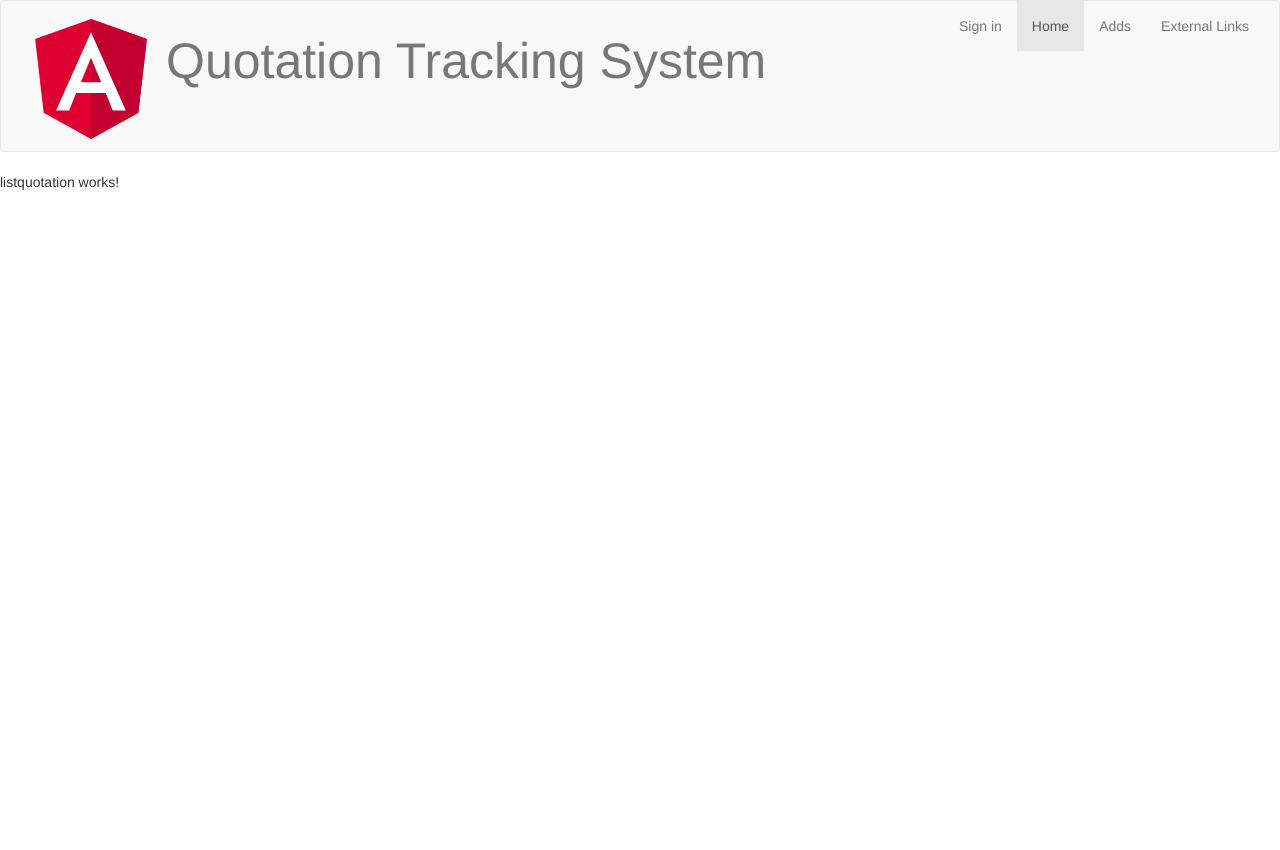
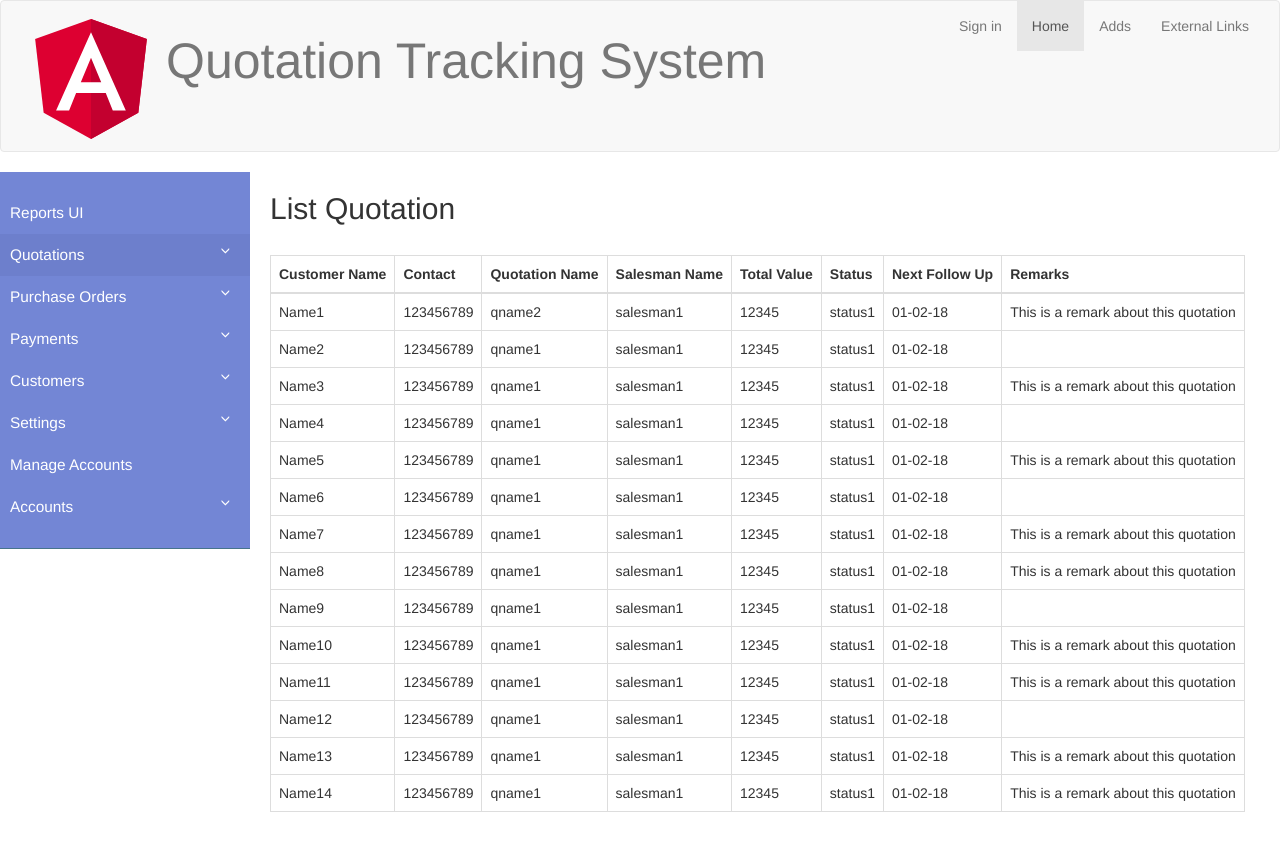
Before and after one commit to mekirankg/QTS_CLI, an Angular app: page /listquotation in a window 1280 px wide. Shown: the top 850 px of the page. Before the commit the page ends 800 px from the top, so only its background shows below. Built offline with nearby package versions, Linux system fonts and the light colour scheme; sample sign-in values are in the browser's storage.

Commit message:
listquotation updated

```diff
--- a/src/app/app.module.ts
+++ b/src/app/app.module.ts
@@ -40,11 +40,11 @@ import { RegisterComponent } from './register/index';
     HttpClientModule,
     RouterModule.forRoot(
       [
-        { path:'createquotation',component:CreatequotationComponent },
-        { path:'listquotation',component:ListquotationComponent },
+        { path:'createquotation',component:CreatequotationComponent , canActivate: [AuthGuard] },
+        { path:'listquotation',component:ListquotationComponent , canActivate: [AuthGuard] },
         { path:'welcome',component:WelcomeComponent },
         {path:'login',component:LoginComponent},
-        { path: '', component: HomeComponent, canActivate: [AuthGuard] },
+        { path: 'homec', component: HomeComponent, canActivate: [AuthGuard] },
         { path: 'register', component: RegisterComponent },
         { path:'',component:WelcomeComponent,pathMatch:'full' },
         { path:'**',component:WelcomeComponent ,pathMatch:'full'}
--- a/src/app/login/login.component.ts
+++ b/src/app/login/login.component.ts
@@ -23,7 +23,7 @@ export class LoginComponent implements OnInit {
       this.authenticationService.logout();
 
       // get return url from route parameters or default to '/'
-      this.returnUrl = this.route.snapshot.queryParams['returnUrl'] || '/';
+      this.returnUrl = this.route.snapshot.queryParams['returnUrl'] || '/listquotation';
   }
 
   login() {
--- a/src/app/quotation/createquotation.component.html
+++ b/src/app/quotation/createquotation.component.html
@@ -175,7 +175,7 @@
                 </label>
               </div>
             </div> -->
-            <button type="submit" class="btn btn-primary">Sign in</button>
+            <button type="submit" class="btn btn-primary">Create</button>
           </form>
 
                </div>
--- a/src/app/quotation/listquotation.component.css
+++ b/src/app/quotation/listquotation.component.css
@@ -0,0 +1,176 @@
+/*
+    DEMO STYLE
+*/
+@import "https://fonts.googleapis.com/css?family=Poppins:300,400,500,600,700";
+
+
+body {
+    font-family: 'Poppins', sans-serif;
+    background: #fafafa;
+}
+
+p {
+    font-family: 'Poppins', sans-serif;
+    font-size: 1.1em;
+    font-weight: 300;
+    line-height: 1.7em;
+    color: #999;
+}
+
+a, a:hover, a:focus {
+    color: inherit;
+    text-decoration: none;
+    transition: all 0.3s;
+}
+
+.navbar {
+    padding: 15px 10px;
+    background: #fff;
+    border: none;
+    border-radius: 0;
+    margin-bottom: 40px;
+    box-shadow: 1px 1px 3px rgba(0, 0, 0, 0.1);
+}
+
+.navbar-btn {
+    box-shadow: none;
+    outline: none !important;
+    border: none;
+}
+
+.line {
+    width: 100%;
+    height: 1px;
+    border-bottom: 1px dashed #ddd;
+    margin: 40px 0;
+}
+
+/* ---------------------------------------------------
+    SIDEBAR STYLE
+----------------------------------------------------- */
+.wrapper {
+    display: flex;
+    align-items: stretch;
+}
+
+#sidebar {
+    min-width: 250px;
+    max-width: 250px;
+    background: #7386D5;
+    color: #fff;
+    transition: all 0.3s;
+}
+
+#sidebar.active {
+    margin-left: -250px;
+}
+
+#sidebar .sidebar-header {
+    padding: 20px;
+    background: #6d7fcc;
+}
+
+#sidebar ul.components {
+    padding: 20px 0;
+    border-bottom: 1px solid #47748b;
+}
+
+#sidebar ul p {
+    color: #fff;
+    padding: 10px;
+}
+
+#sidebar ul li a {
+    padding: 10px;
+    font-size: 1.1em;
+    display: block;
+}
+#sidebar ul li a:hover {
+    color: #7386D5;
+    background: #fff;
+}
+
+#sidebar ul li.active > a, a[aria-expanded="true"] {
+    color: #fff;
+    background: #6d7fcc;
+}
+
+
+a[data-toggle="collapse"] {
+    position: relative;
+}
+
+a[aria-expanded="false"]::before, a[aria-expanded="true"]::before {
+    content: '\e259';
+    display: block;
+    position: absolute;
+    right: 20px;
+    font-family: 'Glyphicons Halflings';
+    font-size: 0.6em;
+}
+a[aria-expanded="true"]::before {
+    content: '\e260';
+}
+
+
+ul ul a {
+    font-size: 0.9em !important;
+    padding-left: 30px !important;
+    background: #6d7fcc;
+}
+
+ul.CTAs {
+    padding: 20px;
+}
+
+ul.CTAs a {
+    text-align: center;
+    font-size: 0.9em !important;
+    display: block;
+    border-radius: 5px;
+    margin-bottom: 5px;
+}
+
+a.download {
+    background: #fff;
+    color: #7386D5;
+}
+
+a.article, a.article:hover {
+    background: #6d7fcc !important;
+    color: #fff !important;
+}
+
+
+
+/* ---------------------------------------------------
+    CONTENT STYLE
+----------------------------------------------------- */
+#content {
+    padding: 20px;
+    min-height: 100vh;
+    transition: all 0.3s;
+}
+
+/* ---------------------------------------------------
+    MEDIAQUERIES
+----------------------------------------------------- */
+@media (max-width: 768px) {
+    #sidebar {
+        margin-left: -250px;
+    }
+    #sidebar.active {
+        margin-left: 0;
+    }
+    #sidebarCollapse span {
+        display: none;
+    }
+}
+
+.createcontent{
+    padding-top: 0px !important;
+}
+
+.listcontenttable{
+    padding-top: 0px !important;
+}
--- a/src/app/quotation/listquotation.component.html
+++ b/src/app/quotation/listquotation.component.html
@@ -1,3 +1,50 @@
-<p>
-  listquotation works!
-</p>
+<div class="wrapper ">
+ <div>
+    <app-sidebar></app-sidebar>
+ </div>
+  <!-- Page Content Holder -->
+<div id="content" class="listcontent listcontenttable">
+      <h2>List Quotation</h2>
+      <div style="height:20px"></div>
+      <div class="table-responsive">
+<table class="table table-hover table-bordered" *ngIf='quotations && quotations.length'>
+    <thead class="thead-inverse">
+<tr>
+    <th>Customer Name</th>
+    <th>Contact</th>
+    <th>Quotation Name</th>
+    <th>Salesman Name</th>
+    <th>Total Value</th>
+    <th>Status</th>
+    <th>Next Follow Up</th>
+    <th>Remarks</th>
+</tr>
+</thead>
+<tbody>
+        <tr *ngFor='let quotation of quotations'>
+
+            <td><a [routerLink]="['/quotation', quotation.customerName]">
+                {{ quotation.customerName }}
+            </a>
+        </td>
+            <td>{{ quotation.customerContact}}</td>
+            <td>{{ quotation.quotationName}}</td>
+            <td>{{ quotation.salesmanName }}</td>
+            <td>{{ quotation.totalvalue }}</td>
+            <td>{{ quotation.status }}</td>
+            <td>{{ quotation.nextFollowupdate }}</td>
+            <td>{{ quotation.remarks }}</td>
+        </tr>
+    </tbody>
+
+</table>
+      </div>
+</div>
+
+<script type="text/javascript">
+   $(document).ready(function () {
+       $('#sidebarCollapse').on('click', function () {
+           $('#sidebar').toggleClass('active');
+       });
+   });
+</script>
--- a/src/app/quotation/listquotation.component.ts
+++ b/src/app/quotation/listquotation.component.ts
@@ -12,4 +12,143 @@ export class ListquotationComponent implements OnInit {
   ngOnInit() {
   }
 
+  quotations: any[] = [
+    {
+"customerName":"Name1",
+"customerContact":"123456789",
+"quotationName":"qname2",
+"salesmanName":"salesman1",
+"totalvalue":"12345",
+"status":"status1",
+"nextFollowupdate":"01-02-18",
+"remarks":"This is a remark about this quotation"
+    },
+    {
+      "customerName":"Name2",
+      "customerContact":"123456789",
+      "quotationName":"qname1",
+      "salesmanName":"salesman1",
+      "totalvalue":"12345",
+      "status":"status1",
+      "nextFollowupdate":"01-02-18"
+    },
+    {
+      "customerName":"Name3",
+      "customerContact":"123456789",
+      "quotationName":"qname1",
+      "salesmanName":"salesman1",
+      "totalvalue":"12345",
+      "status":"status1",
+      "nextFollowupdate":"01-02-18"      ,
+"remarks":"This is a remark about this quotation"
+    },
+    {
+      "customerName":"Name4",
+      "customerContact":"123456789",
+      "quotationName":"qname1",
+      "salesmanName":"salesman1",
+      "totalvalue":"12345",
+      "status":"status1",
+      "nextFollowupdate":"01-02-18"
+    },
+    {
+      "customerName":"Name5",
+      "customerContact":"123456789",
+      "quotationName":"qname1",
+      "salesmanName":"salesman1",
+      "totalvalue":"12345",
+      "status":"status1",
+      "nextFollowupdate":"01-02-18",
+      "remarks":"This is a remark about this quotation"
+    },
+    {
+      "customerName":"Name6",
+      "customerContact":"123456789",
+      "quotationName":"qname1",
+      "salesmanName":"salesman1",
+      "totalvalue":"12345",
+      "status":"status1",
+      "nextFollowupdate":"01-02-18"
+    },
+    {
+      "customerName":"Name7",
+      "customerContact":"123456789",
+      "quotationName":"qname1",
+      "salesmanName":"salesman1",
+      "totalvalue":"12345",
+      "status":"status1",
+      "nextFollowupdate":"01-02-18",
+      "remarks":"This is a remark about this quotation"
+    },
+    {
+      "customerName":"Name8",
+      "customerContact":"123456789",
+      "quotationName":"qname1",
+      "salesmanName":"salesman1",
+      "totalvalue":"12345",
+      "status":"status1",
+      "nextFollowupdate":"01-02-18",
+      "remarks":"This is a remark about this quotation"
+    },
+    {
+      "customerName":"Name9",
+      "customerContact":"123456789",
+      "quotationName":"qname1",
+      "salesmanName":"salesman1",
+      "totalvalue":"12345",
+      "status":"status1",
+      "nextFollowupdate":"01-02-18"
+    },
+    {
+      "customerName":"Name10",
+      "customerContact":"123456789",
+      "quotationName":"qname1",
+      "salesmanName":"salesman1",
+      "totalvalue":"12345",
+      "status":"status1",
+      "nextFollowupdate":"01-02-18",
+      "remarks":"This is a remark about this quotation"
+    },
+    {
+      "customerName":"Name11",
+      "customerContact":"123456789",
+      "quotationName":"qname1",
+      "salesmanName":"salesman1",
+      "totalvalue":"12345",
+      "status":"status1",
+      "nextFollowupdate":"01-02-18",
+      "remarks":"This is a remark about this quotation"
+    },
+    {
+      "customerName":"Name12",
+      "customerContact":"123456789",
+      "quotationName":"qname1",
+      "salesmanName":"salesman1",
+      "totalvalue":"12345",
+      "status":"status1",
+      "nextFollowupdate":"01-02-18"
+    },
+    {
+      "customerName":"Name13",
+      "customerContact":"123456789",
+      "quotationName":"qname1",
+      "salesmanName":"salesman1",
+      "totalvalue":"12345",
+      "status":"status1",
+      "nextFollowupdate":"01-02-18",
+      "remarks":"This is a remark about this quotation"
+    },
+    {
+      "customerName":"Name14",
+      "customerContact":"123456789",
+      "quotationName":"qname1",
+      "salesmanName":"salesman1",
+      "totalvalue":"12345",
+      "status":"status1",
+      "nextFollowupdate":"01-02-18",
+      "remarks":"This is a remark about this quotation"
+    }
+  ];
+
+
 }
--- a/src/app/shared/sidebar/sidebar.component.html
+++ b/src/app/shared/sidebar/sidebar.component.html
@@ -1,8 +1,11 @@
 <nav id="sidebar" class="sidebarstyle">
 
     <ul class="list-unstyled components">
+            <li>
+                <a href="#">Reports UI</a>
+            </li>
+        <li class="active">
 
-        <li class="active">
             <a href="#quotationsSubmenu" data-toggle="collapse" aria-expanded="false">Quotations</a>
             <ul class="collapse list-unstyled" id="quotationsSubmenu">
                 <li><a [routerLink]="['/listquotation']">List Quotation</a></li>
@@ -21,11 +24,17 @@
 
                 <a href="#paymentsSubmenu" data-toggle="collapse" aria-expanded="false">Payments</a>
                 <ul class="collapse list-unstyled" id="paymentsSubmenu">
-                    <li><a href="#">List Purchase Orders</a></li>
+                    <li><a href="#">List Payment Orders</a></li>
                 </ul>
             </li>
+            <li>
+                    <a href="#customerSubmenu" data-toggle="collapse" aria-expanded="false">Customers</a>
+                    <ul class="collapse list-unstyled" id="customerSubmenu">
+                        <li><a href="#">Add Customer</a></li>
+                    </ul>
+                </li>
+        <li>
 
-        <li>
 
             <a href="#SettingsSubmenu" data-toggle="collapse" aria-expanded="false">Settings</a>
             <ul class="collapse list-unstyled" id="SettingsSubmenu">
```
Also changed, not shown: src/app/_helpers/fake-backend.ts (+7 -2 lines), src/app/login/login.component.html (+1 -1 lines).
